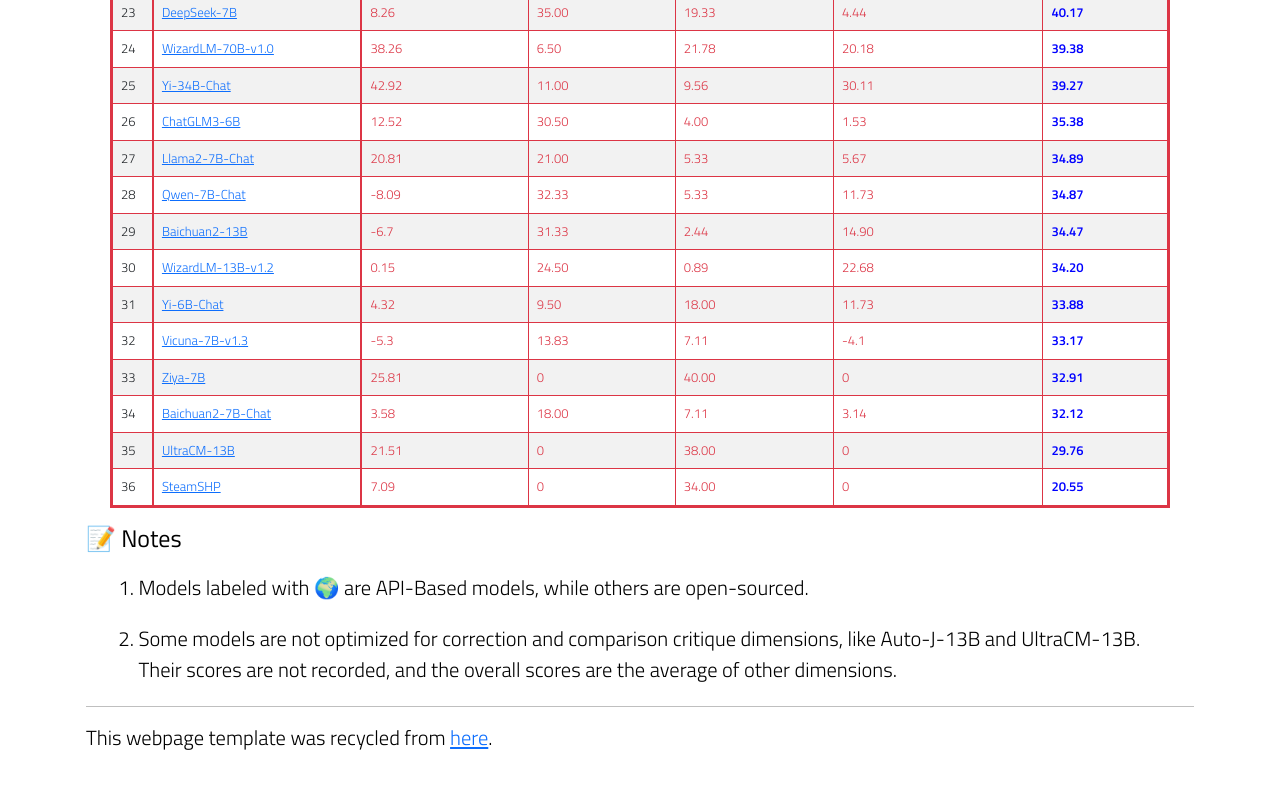
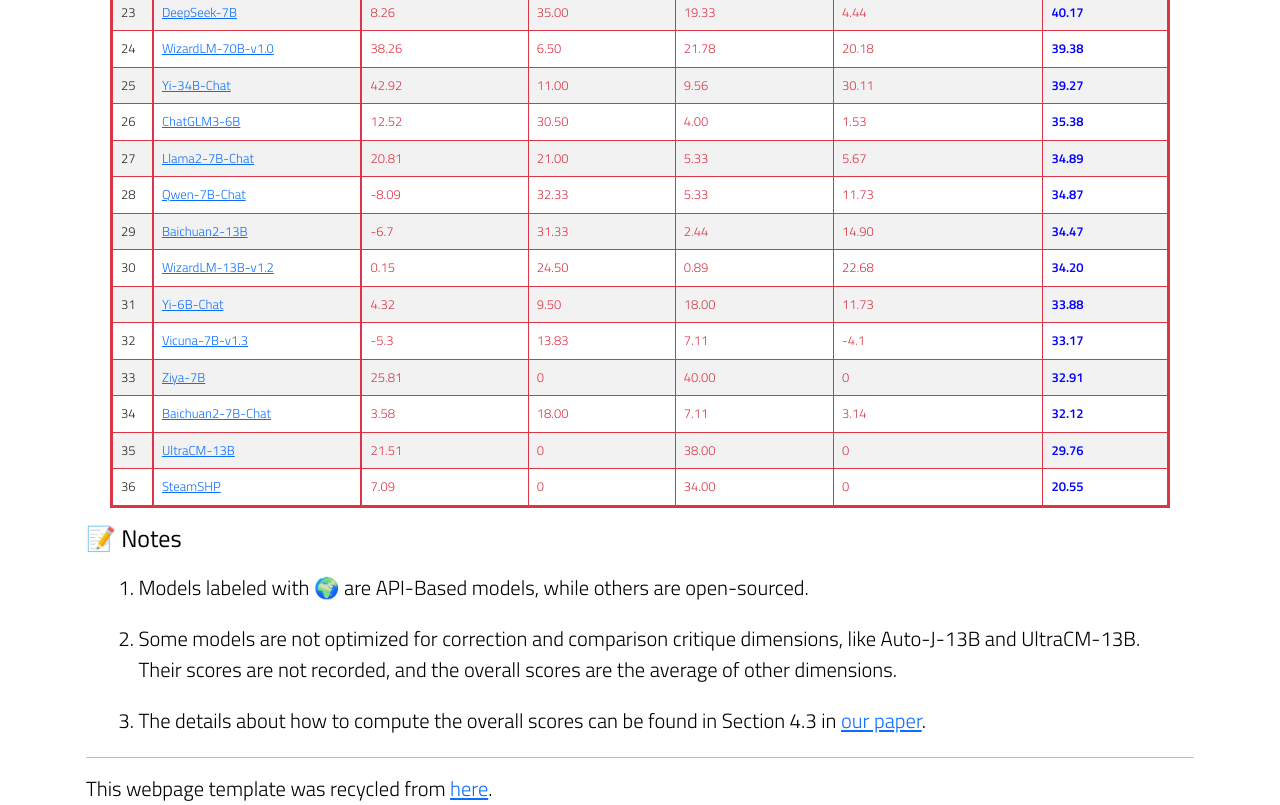
Before and after one commit to open-compass/CriticEval, a plain HTML site: page docs/leaderboard_objective.html in a window 1280 px wide. Shown: the part 1763-2568 px from the top of the page. Before the commit the page ends 2517 px from the top, so only its background shows below. Drawn offline with nearby package versions, Linux system fonts and the light colour scheme.

Commit message:
update notes about overall scores in objective evaluation

```diff
--- a/docs/leaderboard_objective.html
+++ b/docs/leaderboard_objective.html
@@ -229,6 +229,7 @@
           <ol>
             <li>Models labeled with 🌍 are API-Based models, while others are open-sourced.</li>
             <li>Some models are not optimized for correction and comparison critique dimensions, like Auto-J-13B and UltraCM-13B. Their scores are not recorded, and the overall scores are the average of other dimensions.</li>
+            <li>The details about how to compute the overall scores can be found in Section 4.3 in <a href="https://arxiv.org/abs/2402.13764">our paper</a>.</li>
           </ol>
         </p>
       </div>
```
